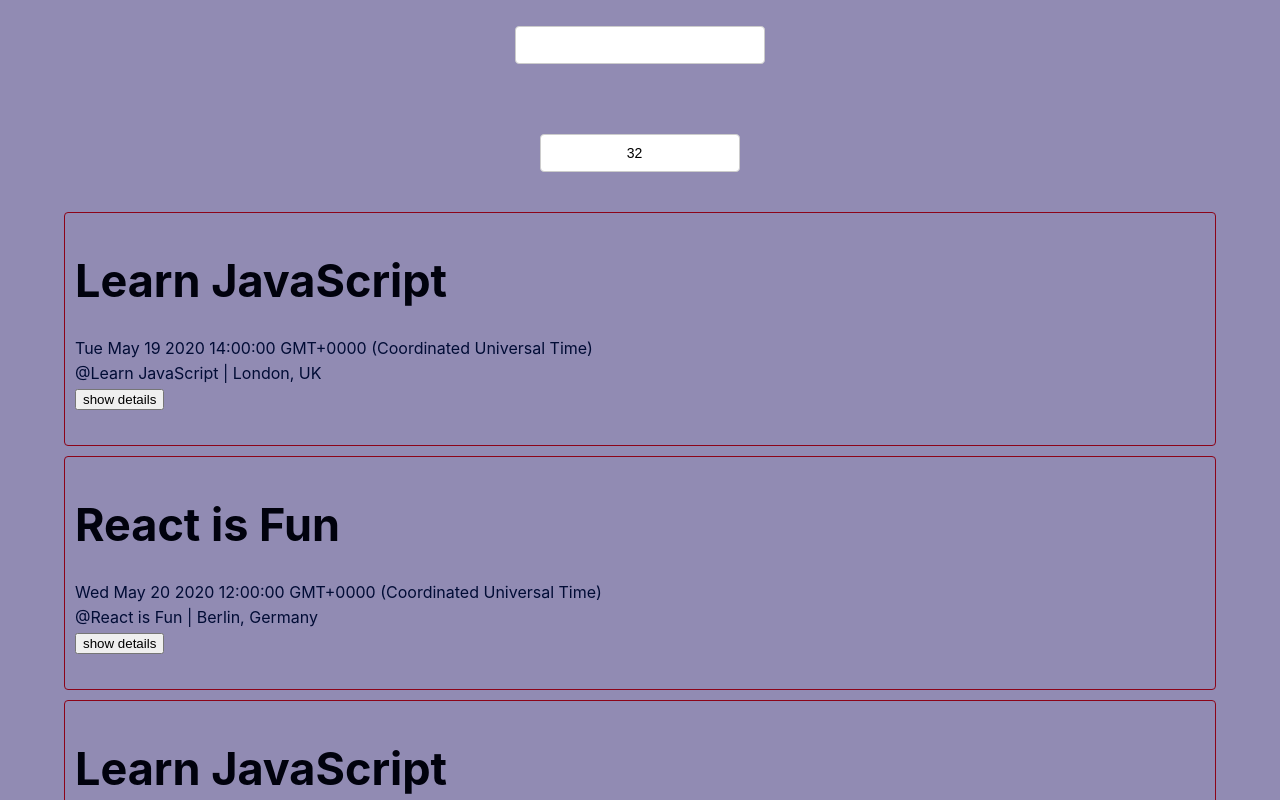
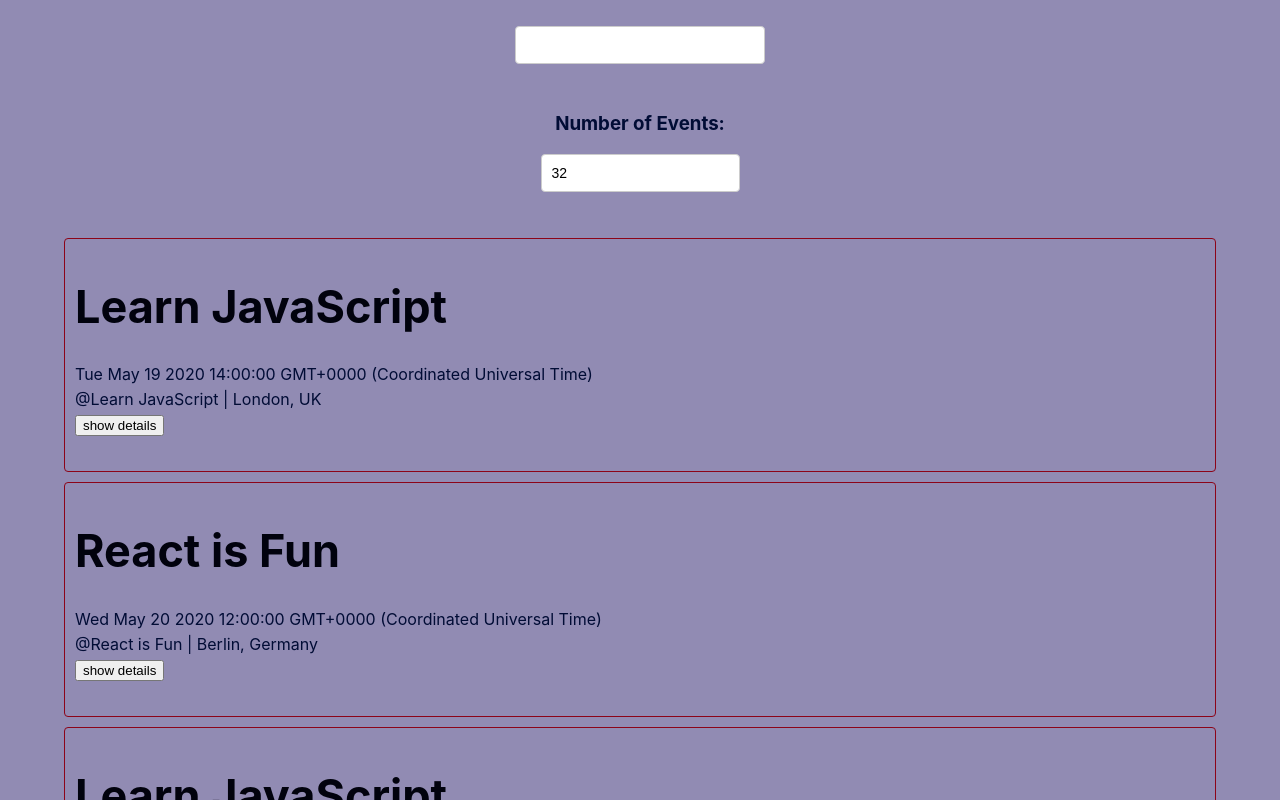
Before and after one commit to Popoboss/meet, a React (Create React App) app: page / in a window 1280 px wide. Shown: the top 800 px of the page. Built offline with nearby package versions, Linux system fonts and the light colour scheme; what atatus-spa would draw is missing.

Commit message:
4.6 fix all passing

```diff
--- a/src/CitySearch.js
+++ b/src/CitySearch.js
@@ -1,5 +1,4 @@
 import React, { Component } from "react";
-import { InfoAlert } from "./Alert";
 
 class CitySearch extends Component {
     constructor() {
@@ -8,30 +7,19 @@
             query: "",
             suggestions: [],
             showSuggestions: undefined,
-            infoText: "",
         };
     }
 
     handleInputChanged = (event) => {
         const value = event.target.value;
-        this.setState({ showSuggestions: true });
         const suggestions = this.props.locations.filter((location) => {
             return location.toUpperCase().indexOf(value.toUpperCase()) > -1;
         });
-        if (suggestions.length === 0) {
-            this.setState({
-                query: value,
-                infoText: 'We can not find the city you are looking for. Please try another city',
-            });
-        } else {
-            return this.setState({
-                query: value,
-                suggestions,
-                infoText: "",
-            });
-        }
+        this.setState({
+            query: value,
+            suggestions,
+        });
     };
-
 
     handleItemClicked = (suggestion) => {
         this.setState({
@@ -45,7 +33,6 @@
     render() {
         return (
             <div className='CitySearch'>
-                <InfoAlert text={this.state.infoText} />
                 <input
                     type='text'
                     className='city'
--- a/src/NumberOfEvents.js
+++ b/src/NumberOfEvents.js
@@ -1,47 +1,52 @@
 import React, { Component } from 'react';
-import { ErrorAlert } from "./Alert";
 
 
 class NumberOfEvents extends Component {
-    constructor() {
-        super();
-        this.state = {
-            query: 32,
-            errorText: "",
-        };
+    state = {
+        noe: 32,
+        errorText: ''
     }
 
-    handleInputChanged = (event) => {
-        const value = event.target.value;
-        if (value >= 1 || value <= 32) {
+    // componentDidMount() {
+    //     this.setState({ noe: this.props.noe || 32 });
+    // }
+
+    // changeNOE(value) {
+    //     this.setState({ noe: value })
+    // }
+
+    handleInputChanged = (event, props) => {
+        const inputValue = event.target.value;
+        if (inputValue < 0 || inputValue > 32) {
             this.setState({
-                query: value,
-                errorText: "",
-            });
-            this.props.updateEvents(this.props.selectedCity, value);
-        }
-        if (value < 1 || value > 32) {
+                errorText: 'Please select number from 1 to 32'
+            })
+        } else {
+            this.props.updateEvents(null, inputValue);
             this.setState({
-                query: value,
-                errorText: "Please enter a number between 1 to 52",
-            });
+                noe: inputValue,
+                errorText: ''
+            })
         }
     };
 
     render() {
+        const { noe } = this.state;
         return (
-            <div className='numberOfEvents'>
+            <div className="NumberOfEvents">
+                <h3>Number of Events:</h3>
                 <input
-                    type='number'
-                    className='numberOfEvents'
-                    min={1}
-                    max={32}
-                    value={this.state.query}
-                    onChange={this.handleInputChanged}
-                />
-                <ErrorAlert className='errorMessage' text={this.state.errorText} />
+                    className="noe-input"
+                    type="number"
+                    value={noe}
+                    onChange={event => {
+                        // this.changeNOE(event.target.value);
+                        this.handleInputChanged(event);
+                    }}
+                >
+                </input>
             </div>
-        );
+        )
     }
 }
 
```
